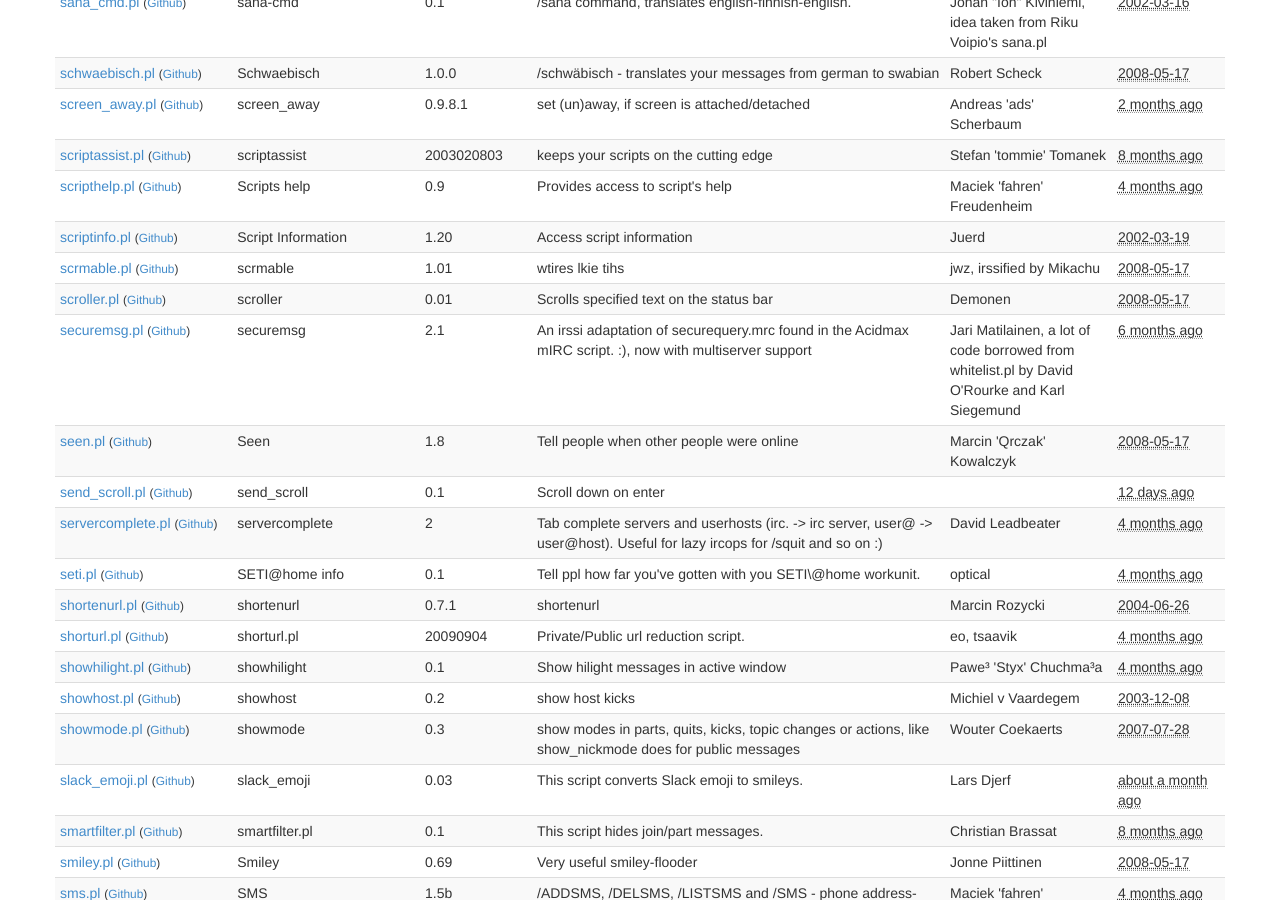
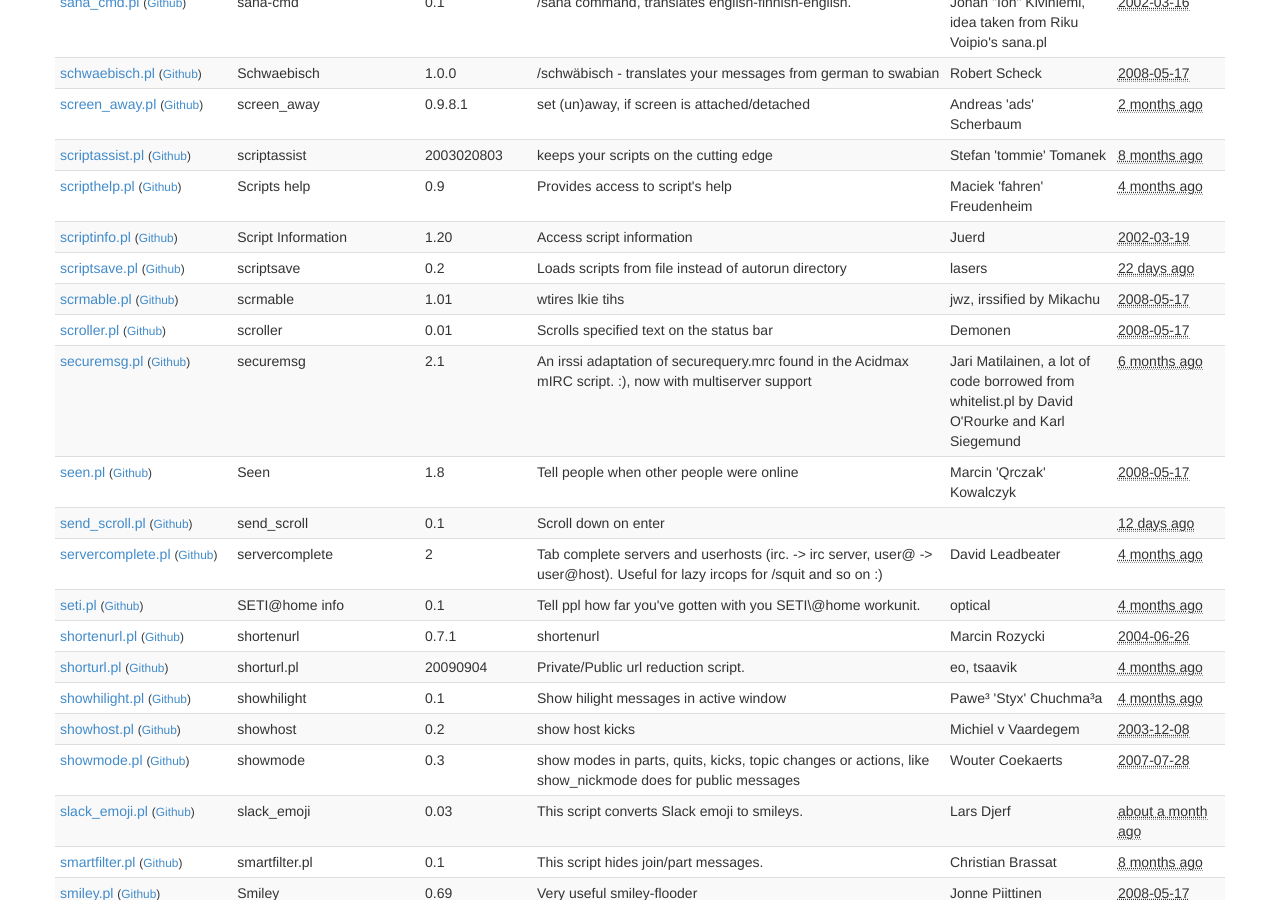
Before and after one commit to irssi/scripts.irssi.org, a Jekyll site: the page built from index.html, in a window 1280 px wide and 900 px high, scrolled down 15135 px. Built offline with Jekyll 4.4.1, drawn with Linux system fonts in a browser that asks for light colours.

Commit message:
automatic scripts database update for cd5e3c6b33de69f0f9dde3cf42061512931e6069
[skip ci]

```diff
--- a/_data/scripts.yaml
+++ b/_data/scripts.yaml
@@ -3336,6 +3336,15 @@
   url: http://juerd.nl/irssi/
   version: '1.20'
 -
+  authors: lasers
+  contact: 'lasers on freenode'
+  description: 'Loads scripts from file instead of autorun directory'
+  filename: scriptsave.pl
+  license: WTFPL
+  modified: '2015-01-16 19:38:47'
+  name: scriptsave
+  version: '0.2'
+-
   authors: 'jwz, irssified by Mikachu'
   contact: 'Mikachu @ freenode'
   description: 'wtires lkie tihs'
```
